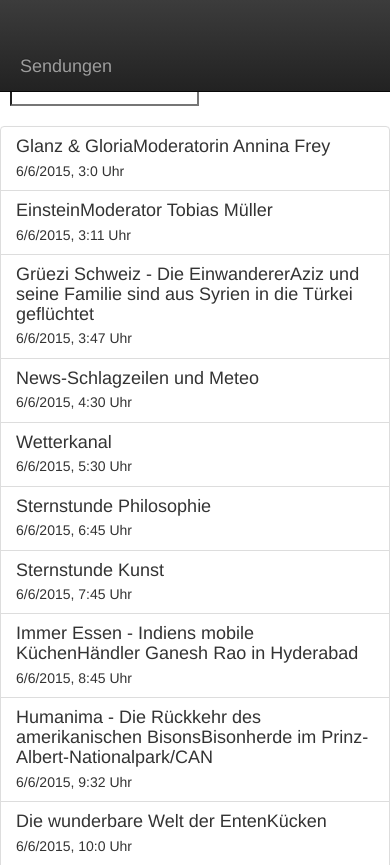
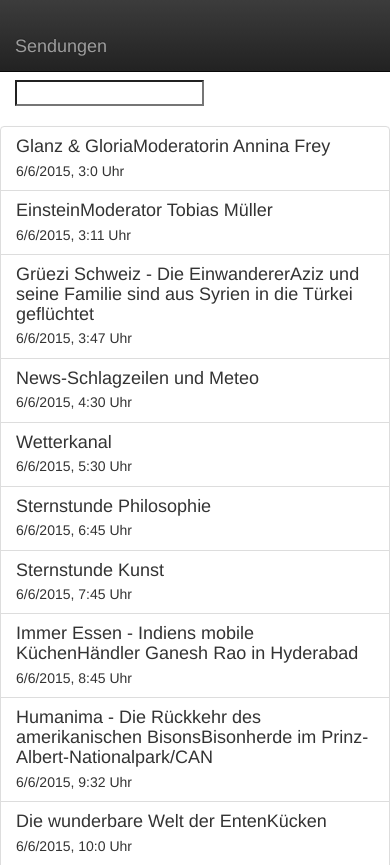
Before and after one commit to mms-uret/watch2gether-client, a plain HTML site: page www/index.html in a window 390 px wide. Shown: the top 865 px of the page. Drawn offline with Linux system fonts and the light colour scheme; some packages are replaced by stand-ins of ours.

Commit message:
design improvments

```diff
--- a/www/css/index.css
+++ b/www/css/index.css
@@ -5,7 +5,7 @@
 
 .list-search {
     margin-bottom: 20px;
-    margin-left: 10px;
+    margin-left: 15px;
 }
 
 .navbar {
@@ -13,11 +13,7 @@
 }
 
 .navbar-header {
-    padding: 20px 0px 0px 5px;
-}
-
-#program-search-container {
-    margin-left: 10px;
+    padding: 0;
 }
 
 .navbar .container {
```
